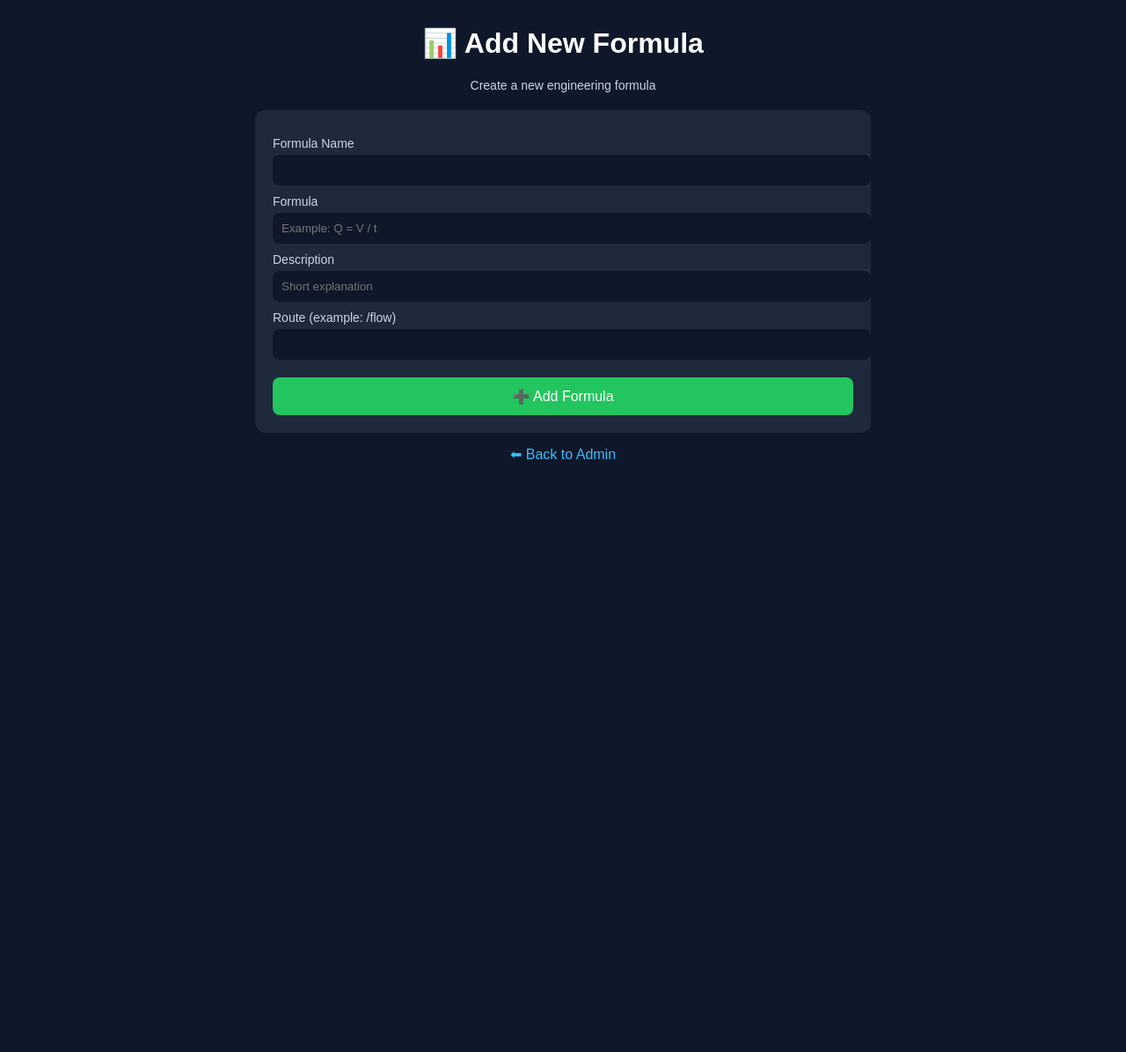
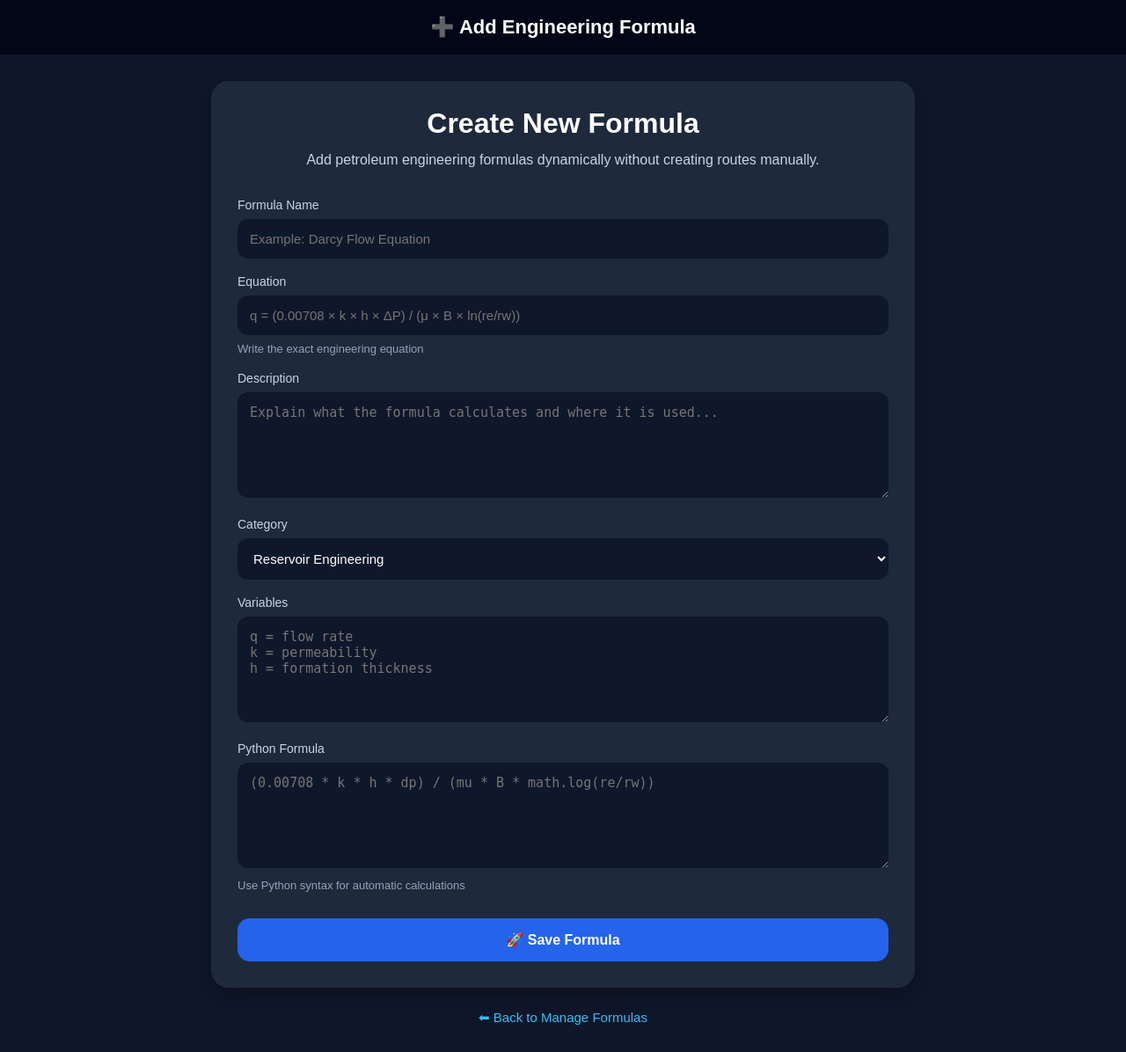
Before and after one commit to djamiloudjamilou821-sketch/Petrol-APP, a Flask app: page /admin/add-formula in a window 1280 px wide. Shown: the whole page at 88% size. Before the commit the page ends 522 px from the top, so only its background shows below. Run offline with Flask 3, Linux system fonts and the light colour scheme; the visitor is signed in with stand-in values (Sample User, id 1).

Commit message:
Update add_formula.html

```diff
--- a/templates/admin/add_formula.html
+++ b/templates/admin/add_formula.html
@@ -2,116 +2,248 @@
 <html>
 <head>
     <title>Add Formula</title>
+
     <meta name="viewport" content="width=device-width, initial-scale=1.0">
 
     <style>
-        body {
-            margin: 0;
-            font-family: Arial;
-            background: #0f172a;
-            color: white;
+
+        *{
+            box-sizing:border-box;
         }
 
-        .container {
-            width: 92%;
-            max-width: 700px;
-            margin: auto;
-            margin-top: 30px;
+        body{
+            margin:0;
+            font-family:Arial, sans-serif;
+            background:#0f172a;
+            color:white;
         }
 
-        h1 {
-            text-align: center;
+        .topbar{
+            background:#020617;
+            padding:18px;
+            text-align:center;
+            font-size:22px;
+            font-weight:bold;
+            position:sticky;
+            top:0;
         }
 
-        p {
-            text-align: center;
-            color: #cbd5e1;
-            font-size: 14px;
+        .container{
+            width:92%;
+            max-width:800px;
+            margin:auto;
+            padding:30px 0;
         }
 
-        .card {
-            background: #1e293b;
-            padding: 20px;
-            border-radius: 12px;
-            margin-top: 20px;
+        .card{
+            background:#1e293b;
+            padding:30px;
+            border-radius:20px;
+            box-shadow:0 10px 30px rgba(0,0,0,0.3);
         }
 
-        label {
-            display: block;
-            margin-top: 10px;
-            font-size: 14px;
-            color: #cbd5e1;
+        h1{
+            margin-top:0;
+            text-align:center;
+            margin-bottom:10px;
         }
 
-        input {
-            width: 100%;
-            padding: 10px;
-            margin-top: 5px;
-            border-radius: 8px;
-            border: none;
-            outline: none;
-            background: #0f172a;
-            color: white;
+        .subtitle{
+            text-align:center;
+            color:#cbd5e1;
+            margin-bottom:30px;
+            line-height:1.6;
         }
 
-        button {
-            width: 100%;
-            margin-top: 20px;
-            padding: 12px;
-            background: #22c55e;
-            border: none;
-            border-radius: 8px;
-            color: white;
-            font-size: 16px;
-            cursor: pointer;
+        label{
+            display:block;
+            margin-top:18px;
+            margin-bottom:8px;
+            font-size:14px;
+            color:#cbd5e1;
         }
 
-        button:hover {
-            background: #16a34a;
+        input,
+        textarea,
+        select{
+            width:100%;
+            padding:14px;
+            border:none;
+            border-radius:12px;
+            background:#0f172a;
+            color:white;
+            font-size:15px;
+            outline:none;
         }
 
-        a {
-            display: block;
-            text-align: center;
-            margin-top: 15px;
-            color: #38bdf8;
-            text-decoration: none;
+        textarea{
+            min-height:120px;
+            resize:vertical;
         }
+
+        input:focus,
+        textarea:focus,
+        select:focus{
+            border:2px solid #38bdf8;
+        }
+
+        .btn{
+            width:100%;
+            margin-top:30px;
+            padding:15px;
+            border:none;
+            border-radius:14px;
+            background:#2563eb;
+            color:white;
+            font-size:16px;
+            font-weight:bold;
+            cursor:pointer;
+            transition:0.3s;
+        }
+
+        .btn:hover{
+            background:#1d4ed8;
+            transform:translateY(-2px);
+        }
+
+        .back{
+            display:block;
+            text-align:center;
+            margin-top:25px;
+            color:#38bdf8;
+            text-decoration:none;
+            font-size:15px;
+        }
+
+        .example{
+            margin-top:8px;
+            font-size:13px;
+            color:#94a3b8;
+        }
+
+        @media(max-width:700px){
+
+            .card{
+                padding:20px;
+            }
+
+            h1{
+                font-size:26px;
+            }
+        }
+
     </style>
 </head>
 
 <body>
 
+<div class="topbar">
+    ➕ Add Engineering Formula
+</div>
+
 <div class="container">
 
-    <h1>📊 Add New Formula</h1>
-    <p>Create a new engineering formula</p>
+    <div class="card">
 
-    <div class="card">
+        <h1>Create New Formula</h1>
+
+        <div class="subtitle">
+            Add petroleum engineering formulas dynamically without creating routes manually.
+        </div>
 
         <form method="POST">
 
             <label>Formula Name</label>
-            <input type="text" name="name" required>
+            <input
+                type="text"
+                name="name"
+                placeholder="Example: Darcy Flow Equation"
+                required
+            >
 
-            <label>Formula</label>
-            <input type="text" name="formula" placeholder="Example: Q = V / t" required>
+            <label>Equation</label>
+            <input
+                type="text"
+                name="equation"
+                placeholder="q = (0.00708 × k × h × ΔP) / (μ × B × ln(re/rw))"
+                required
+            >
+
+            <div class="example">
+                Write the exact engineering equation
+            </div>
 
             <label>Description</label>
-            <input type="text" name="desc" placeholder="Short explanation">
 
-            <label>Route (example: /flow)</label>
-            <input type="text" name="link" required>
+            <textarea
+                name="description"
+                placeholder="Explain what the formula calculates and where it is used..."
+                required
+            ></textarea>
 
-            <button type="submit">➕ Add Formula</button>
+            <label>Category</label>
+
+            <select name="category">
+
+                <option value="Reservoir">
+                    Reservoir Engineering
+                </option>
+
+                <option value="Drilling">
+                    Drilling Engineering
+                </option>
+
+                <option value="Production">
+                    Production Engineering
+                </option>
+
+                <option value="Fluid Mechanics">
+                    Fluid Mechanics
+                </option>
+
+                <option value="Pressure Analysis">
+                    Pressure Analysis
+                </option>
+
+                <option value="General">
+                    General Engineering
+                </option>
+
+            </select>
+
+            <label>Variables</label>
+
+            <textarea
+                name="variables"
+                placeholder="q = flow rate&#10;k = permeability&#10;h = formation thickness"
+            ></textarea>
+
+            <label>Python Formula</label>
+
+            <textarea
+                name="python_formula"
+                placeholder="(0.00708 * k * h * dp) / (mu * B * math.log(re/rw))"
+                required
+            ></textarea>
+
+            <div class="example">
+                Use Python syntax for automatic calculations
+            </div>
+
+            <button class="btn" type="submit">
+                🚀 Save Formula
+            </button>
 
         </form>
 
     </div>
 
-    <a href="/admin">⬅ Back to Admin</a>
+    <a href="/admin/manage-formulas" class="back">
+        ⬅ Back to Manage Formulas
+    </a>
 
 </div>
 
 </body>
 </html>
+</html>
```
